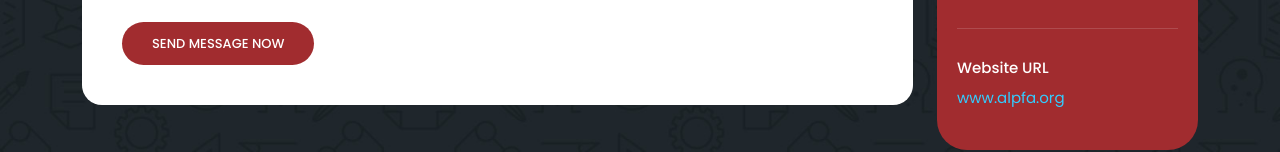
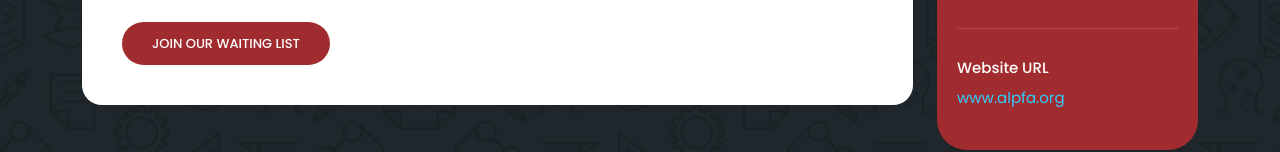
Before and after one commit to alpfamsu/alpfamsu.github.com, a plain HTML site: page index.html in a window 1280 px wide. Shown: the part 3975-4127 px from the top of the page. Drawn offline with nearby package versions, Linux system fonts and the light colour scheme.

Commit message:
Update index.html

```diff
--- a/index.html
+++ b/index.html
@@ -428,7 +428,7 @@ https://templatemo.com/tm-569-edu-meeting
                       <p3>Click below to sign up for our waiting list to join our general membership in the ALPFA Montclair Chapter. <br> We will contact you with more information regarding your application and events.</p3>
                       <br>
                       <br>
-                      <button type="button" id="form-submit" href="" class="button">SEND MESSAGE NOW</button>
+                      <button type="button" id="form-submit" href="https://forms.gle/6DXVxNAt5bznWrDv7" class="button">Join Our Waiting List</button>
                     </fieldset>
                   </div>
                 </div>
```
